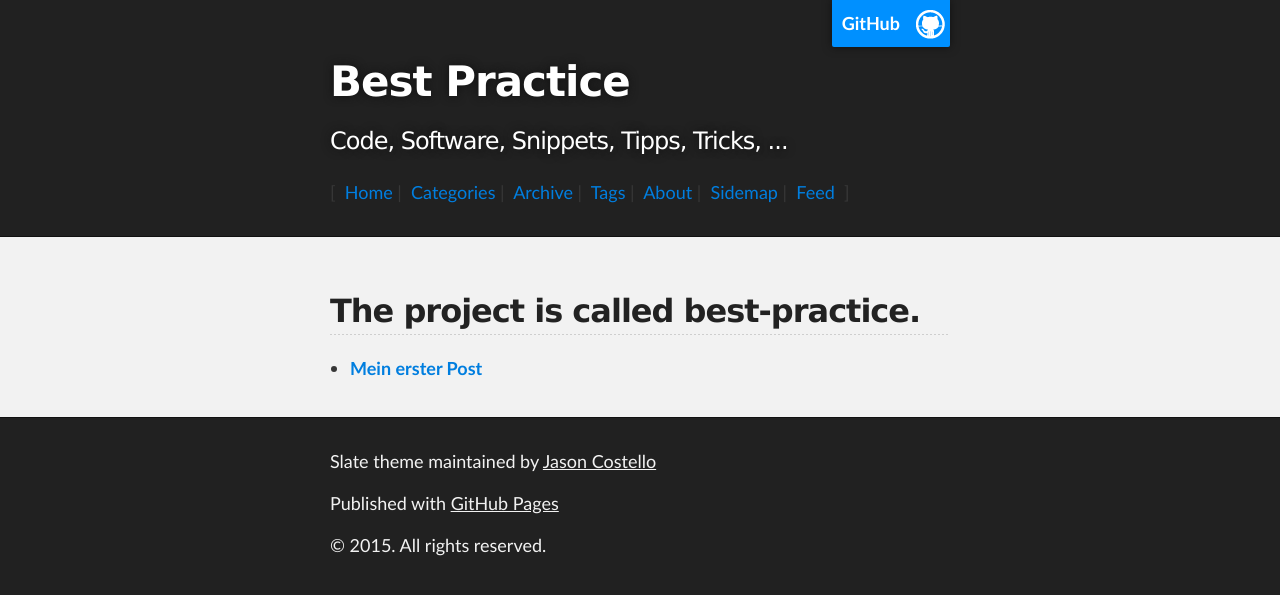
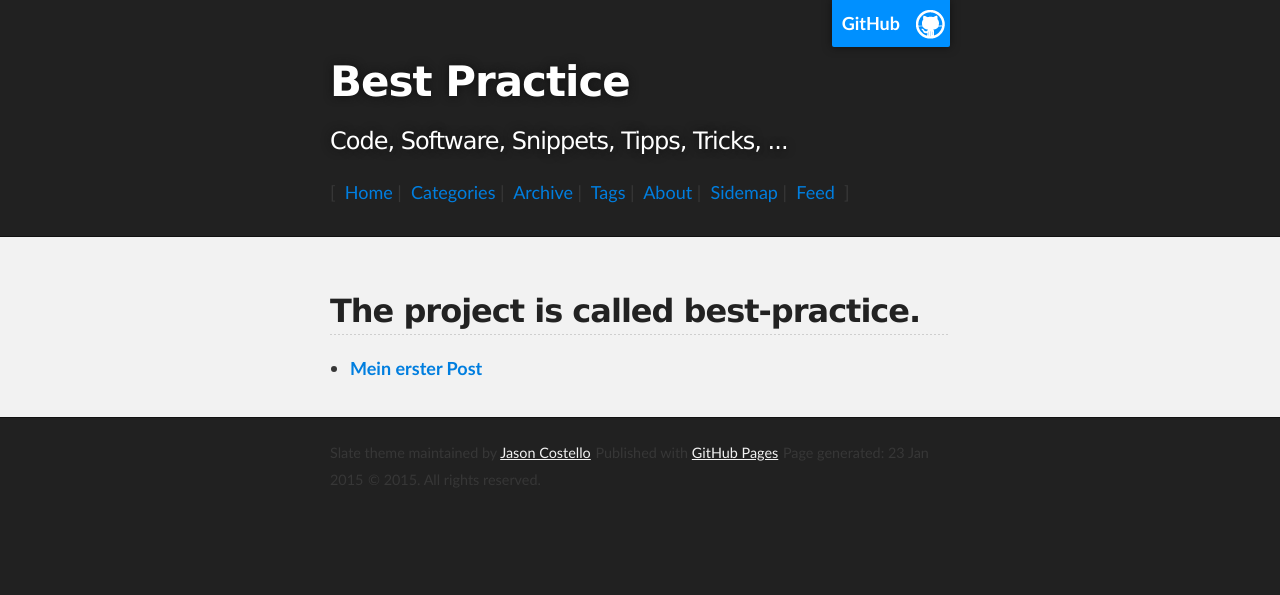
Before and after one commit to cniweb/best-practice, a Jekyll site: the page built from index.html, in a window 1280 px wide. Shown: the top 595 px of the page. Built offline with Jekyll 4.4.1, drawn with Linux system fonts in a browser that asks for light colours; the list of posts is cut into pages by our own code.

Commit message:
Update Footer

```diff
--- a/_includes/footer.html
+++ b/_includes/footer.html
@@ -1,10 +1,9 @@
     <div id="footer_wrap" class="outer">
       <footer class="inner">
-        <small>
-          <p>Slate theme maintained by <a href="https://github.com/jsncostello">Jason Costello</a></p>
-          <p>Published with <a href="http://pages.github.com">GitHub Pages</a></p>
-          <p>&copy; <time datetime="{{ site.time | date_to_xmlschema }}">{{ site.time | date: '%Y' }}</time>. All rights reserved.</p>
-        </small>
+        <small>Slate theme maintained by <a href="https://github.com/jsncostello">Jason Costello</a></small>
+        <small>Published with <a href="http://pages.github.com">GitHub Pages</a></small>
+        <small>Page generated: {{ site.time | date_to_string }}</small>
+        <small>&copy; <time datetime="{{ site.time | date_to_xmlschema }}">{{ site.time | date: '%Y' }}</time>. All rights reserved.</small>
       </footer>
     </div>
 
```
